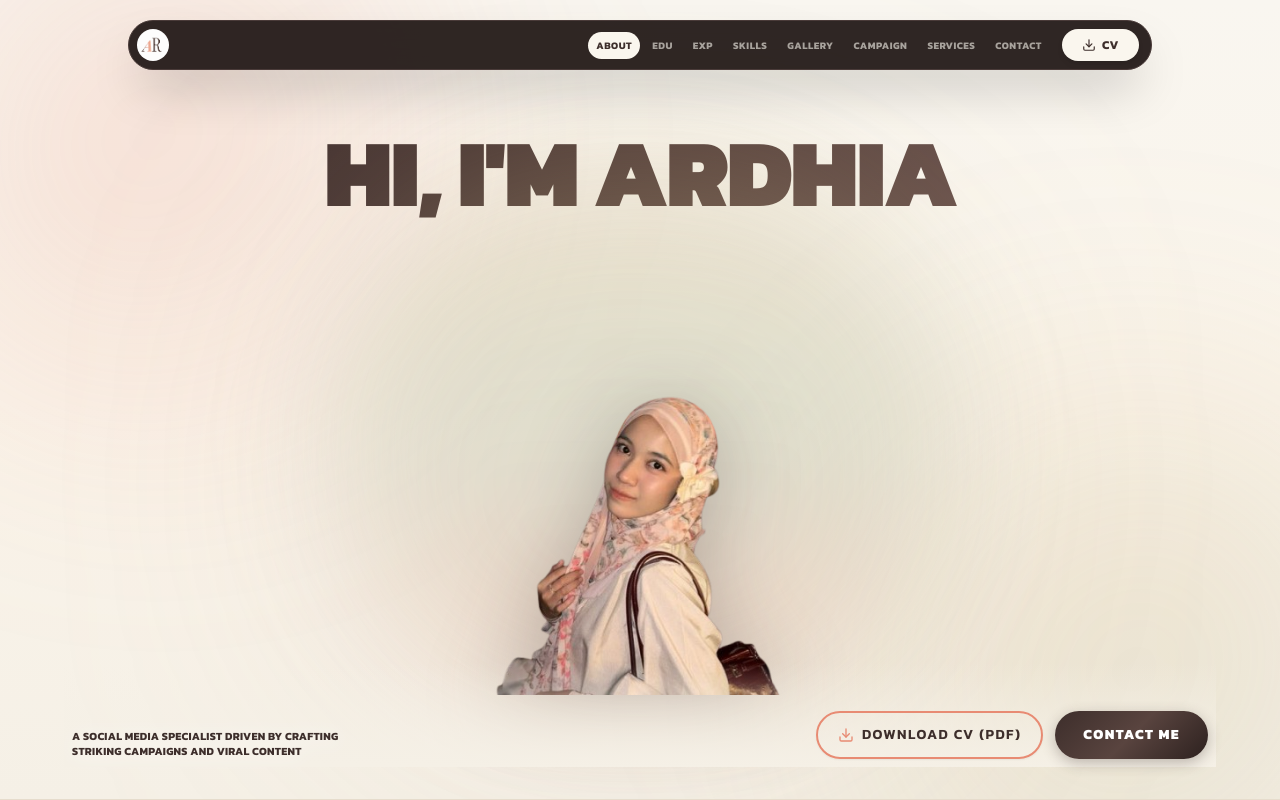
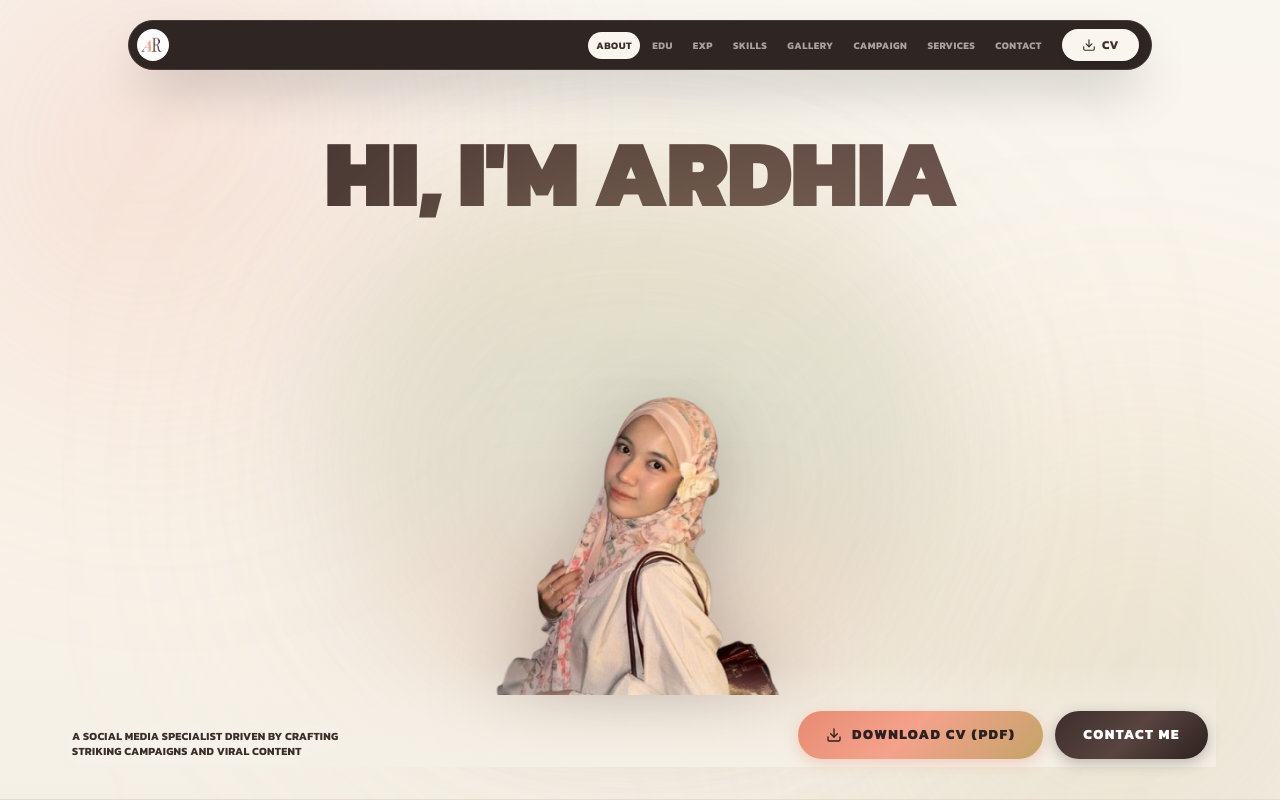
Before and after one commit to Braneee/portofolio-ardhia, a Next.js app: page / in a window 1280 px wide. Shown: the top 800 px of the page. Built offline with nearby package versions, Linux system fonts and the light colour scheme.

Commit message:
style: change download cv button in hero to primary variant for better visual weight

```diff
--- a/src/components/sections/HeroSection.tsx
+++ b/src/components/sections/HeroSection.tsx
@@ -212,7 +212,7 @@ export function HeroSection() {
         </FadeIn>
 
         <FadeIn delay={0.5} y={20} className="flex flex-col sm:flex-row items-center justify-center gap-3 sm:gap-3 w-full sm:w-auto px-2">
-          <DownloadCVButton variant="outline" className="w-full sm:w-auto justify-center" />
+          <DownloadCVButton variant="primary" className="w-full sm:w-auto justify-center" />
           <ContactButton className="w-full sm:w-auto justify-center" />
         </FadeIn>
       </div>
```
Also changed, not shown: 1 other file (tests, documents, lock files or other folders).
